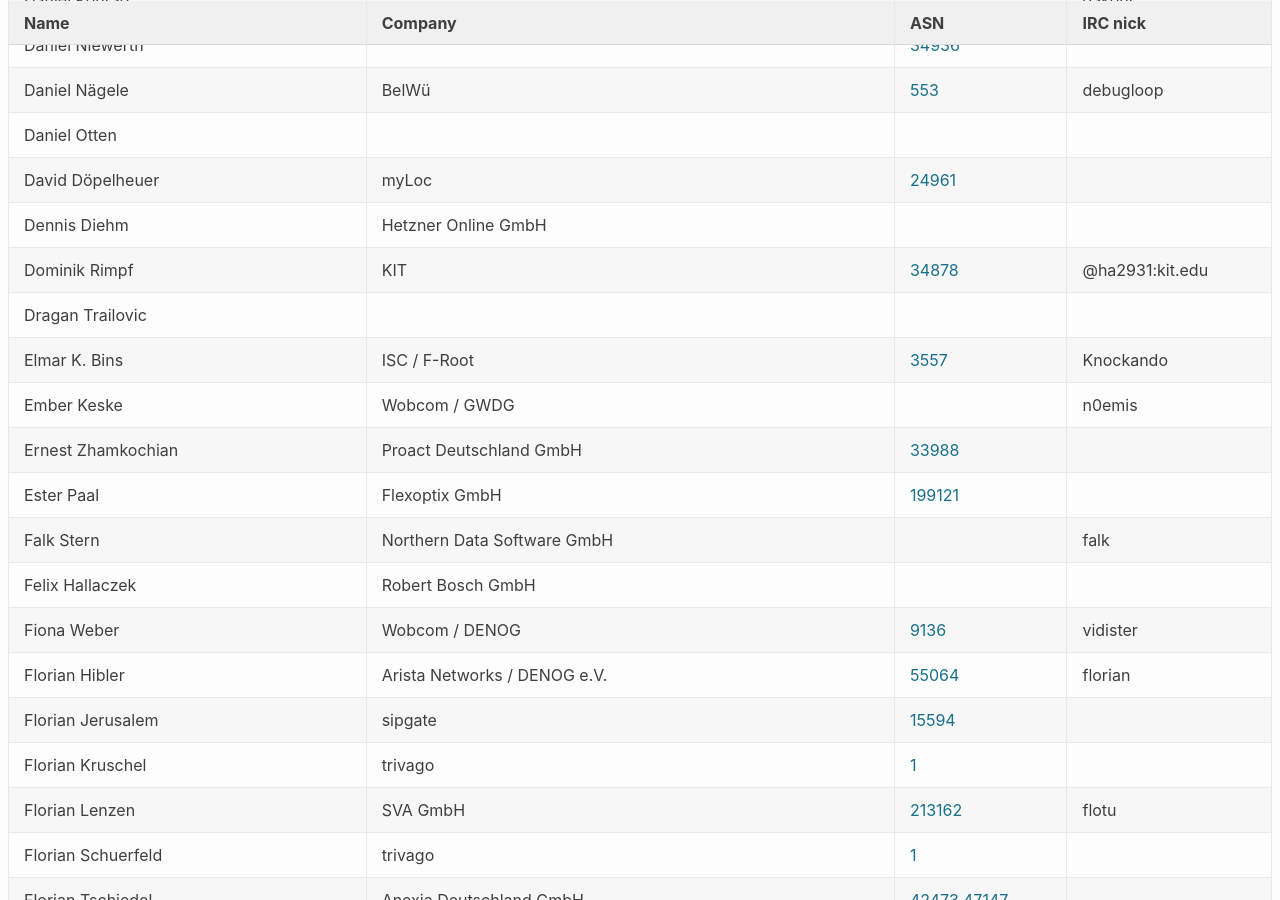
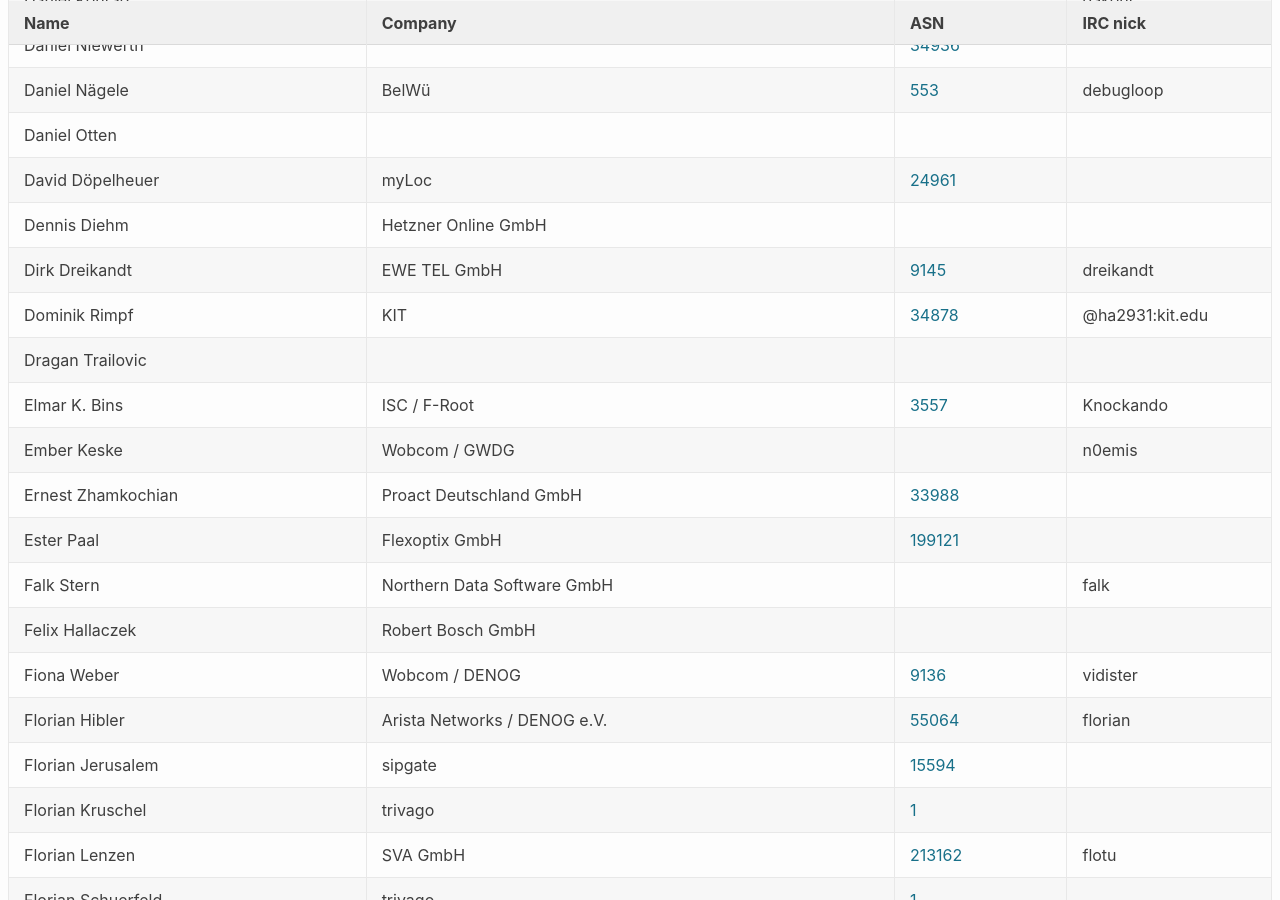
Before and after one commit to denog/pretix-attendeelist, a Jekyll site: the page built from denog14/index.md, in a window 1280 px wide and 900 px high, scrolled down 1594 px. Built offline with Jekyll 4.4.1, drawn with Linux system fonts in a browser that asks for light colours.

Commit message:
Latest data: Mon Oct 17 09:39:08 UTC 2022

```diff
--- a/_data/attendees_denog14_onsite.json
+++ b/_data/attendees_denog14_onsite.json
@@ -220,6 +220,12 @@
     "company": "Hetzner Online GmbH",
     "irc": null,
     "asn": null
+  },
+  {
+    "name": "Dirk Dreikandt",
+    "company": "EWE TEL GmbH",
+    "irc": "dreikandt",
+    "asn": "9145"
   },
   {
     "name": "Dominik Rimpf",
```
